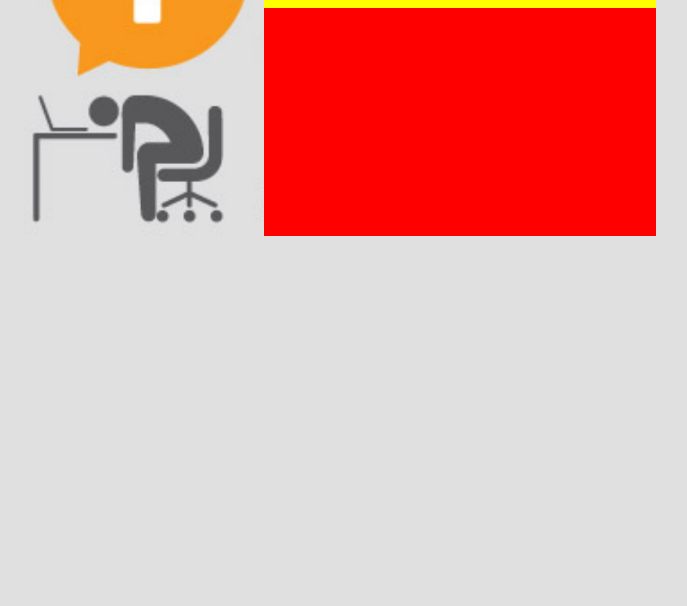
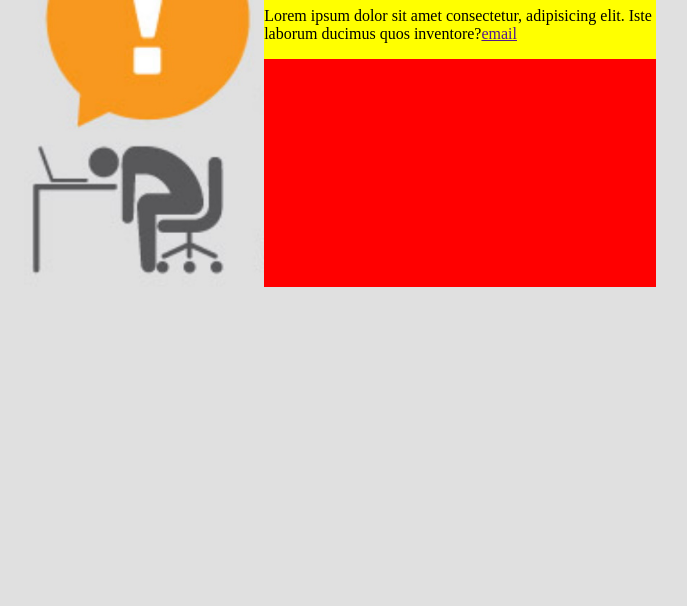
Before and after one commit to EBliujus/06_sorry, a website: page index.html in a window 1280 px wide. Shown: the part 194-800 px from the top of the page, without its empty margins (300-987 px from the left). Drawn offline with Linux system fonts and the light colour scheme.

Commit message:
papildymas

```diff
--- a/index.html
+++ b/index.html
@@ -10,7 +10,7 @@
 
 <body style="background-color: #E0E0E0">
 
-    <main style="background-color:red; width: 50%; margin-left: 25%; margin-top: 2%; display: inline-block;">
+    <main style="background-color:red; width: 50%; margin-left: 25%; margin-top: 6%; display: inline-block;">
         <img src="./pagrindinis-pav.jpg" alt="tired person sleeping on table" style="float: left; width: 38%;">
         <div style="background-color: yellow; width: 62%; float: left;">
             <h1>Lorem ipsum dolor sit amet consectetur adipisicing elit.</h1>
```
